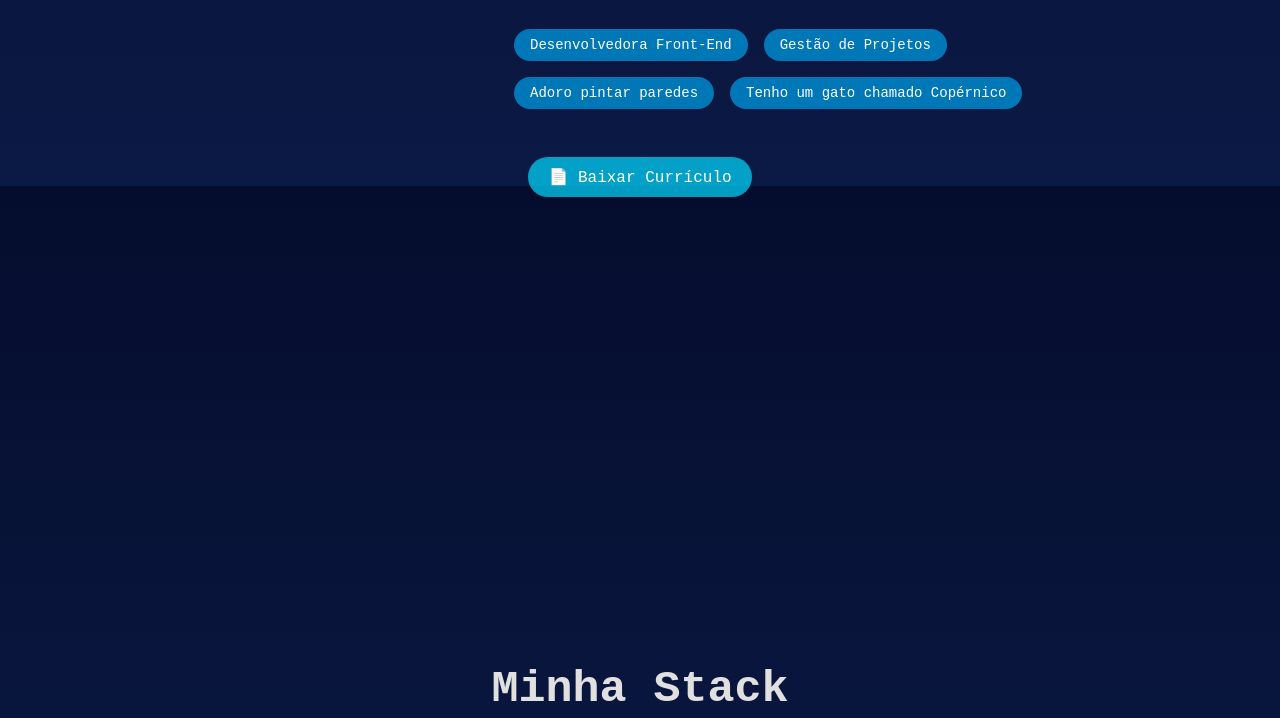
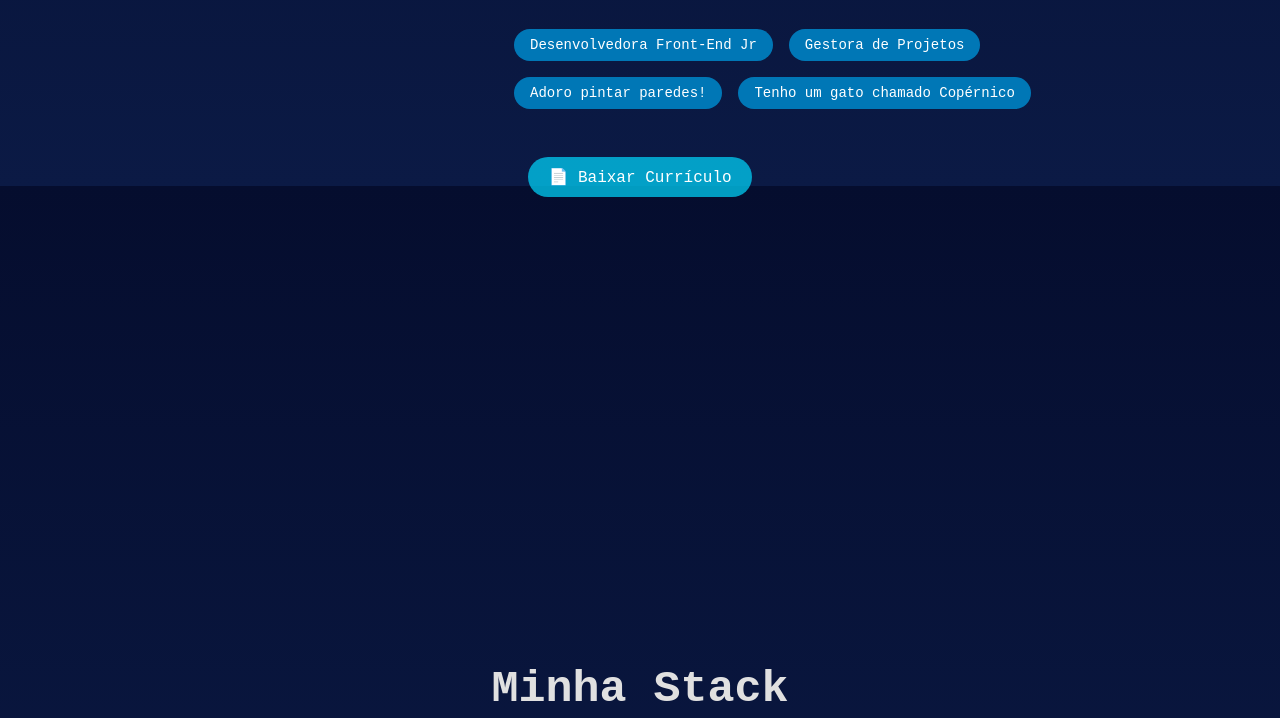
Before and after one commit to Caracolys/Portfolio, a plain HTML site: page index.html in a window 1280 px wide. Shown: the part 1414-2132 px from the top of the page. Drawn offline with Linux system fonts and the light colour scheme.

Commit message:
Update index.html

```diff
--- a/index.html
+++ b/index.html
@@ -50,13 +50,13 @@
         <div class="tags">
           <div class="tag-item">
 
-            <span>Desenvolvedora Front-End</span>
+            <span>Desenvolvedora Front-End Jr</span>
           </div>
           <div class="tag-item">
-            <span>Gestão de Projetos</span>
+            <span>Gestora de Projetos</span>
           </div>
           <div class="tag-item">
-            <span>Adoro pintar paredes</span>
+            <span>Adoro pintar paredes!</span>
           </div>
           <div class="tag-item">
             <span>Tenho um gato chamado Copérnico</span>
@@ -89,7 +89,7 @@
   <section id="contato" class="tela">
     <h2>Contato</h2>
     <p>Vamos conversar? ☕</p>
-    <a href="mailto:carolinadub20@gmail.com" class="botao">E-Mail></a>
+    <a href="mailto:carolinadub20@gmail.com" class="botao">E-Mail</a>
     <a href="https://www.linkedin.com/in/carolina-dubezkyj-quintana/" class="botao">linkedin</a>
     <a href="https://github.com/Caracolys" class="botao">GitHub</a>
   </section>
```
